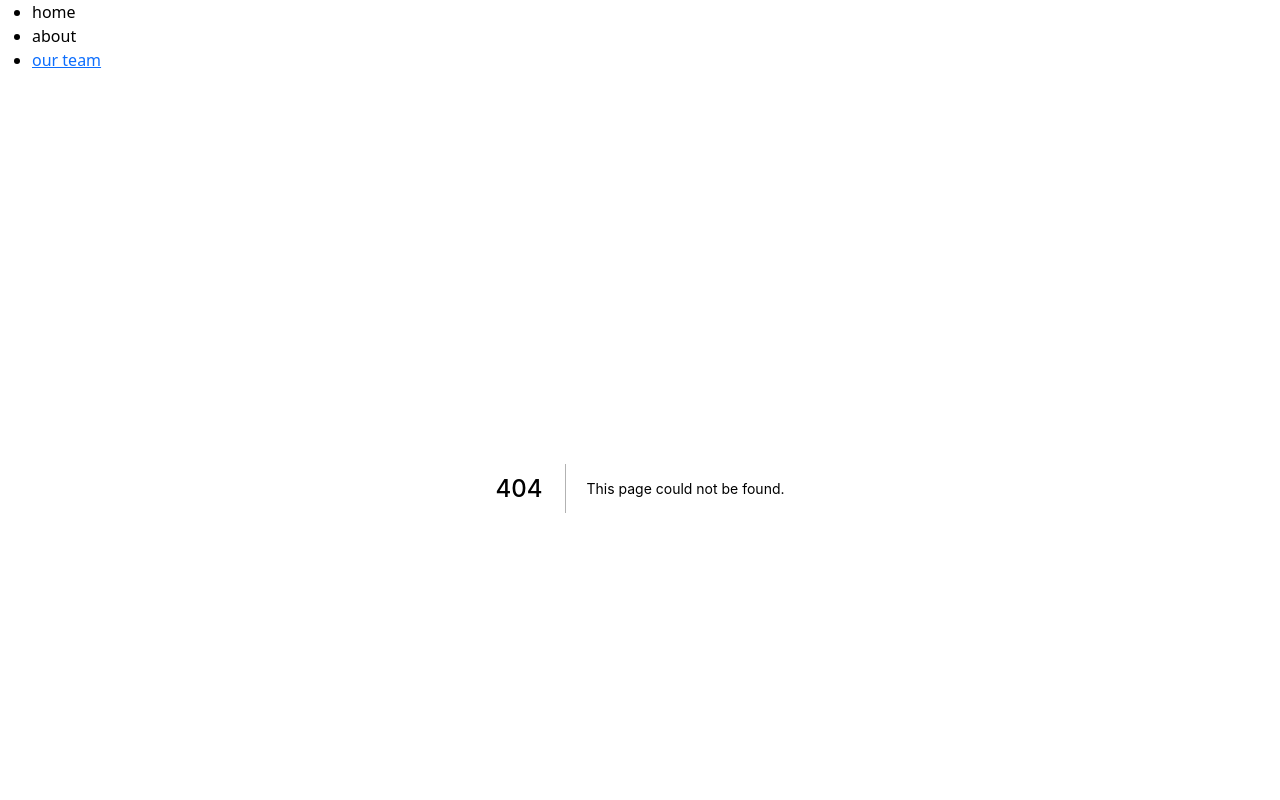
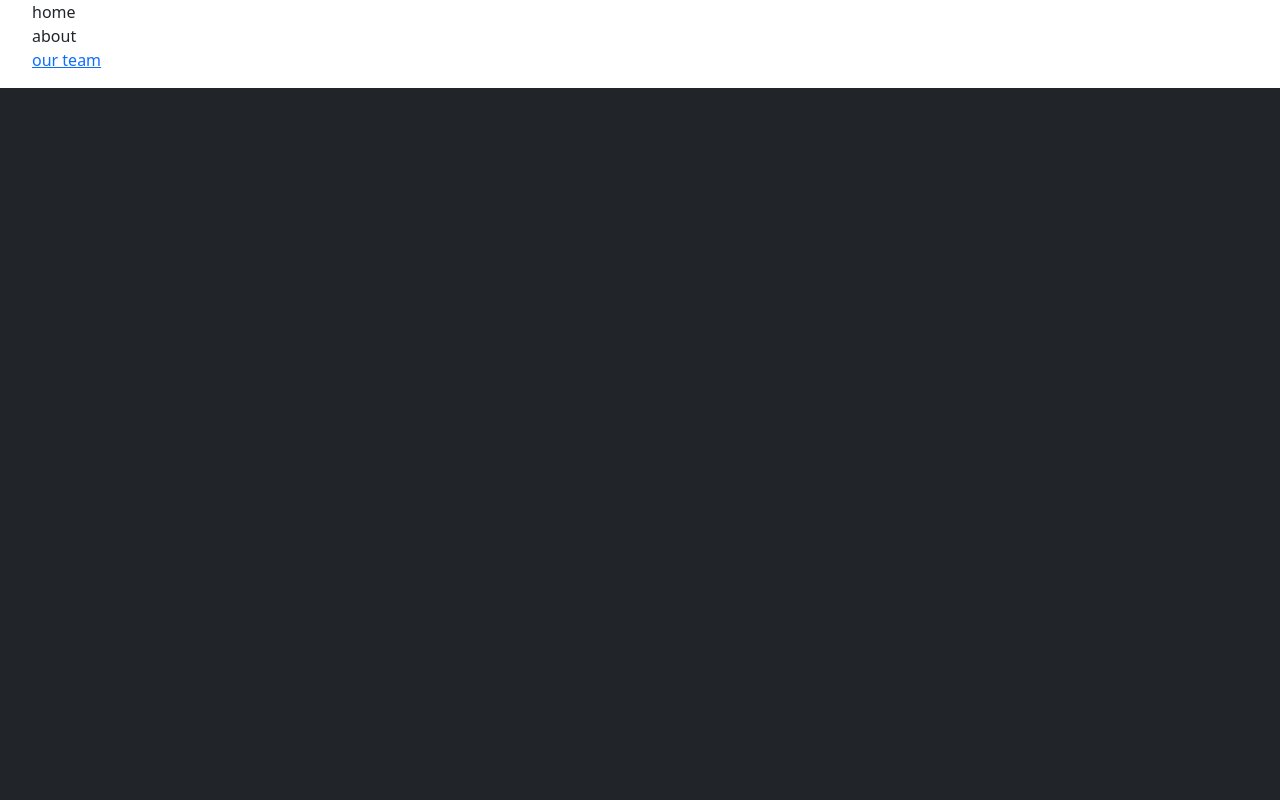
Before and after one commit to GTAjam/gta-web, a Next.js app: page /test in a window 1280 px wide. Before the commit this address had no page. Shown: the top 800 px of the page. Built offline with nearby package versions, Linux system fonts and the light colour scheme; a web font is replaced by a local one.

Commit message:
back to top button

```diff
--- /dev/null
+++ b/components/back_to_top/back_to_top.jsx
@@ -0,0 +1,44 @@
+import React from 'react'
+import { useState } from 'react'
+import { useEffect } from 'react'
+import { FontAwesomeIcon } from "@fortawesome/react-fontawesome"; // Import the FontAwesomeIcon component
+import { faChevronUp } from "@fortawesome/free-solid-svg-icons"; // import the icons you need
+
+
+const navTest = () => {
+
+    // The back-to-top button is hidden at the beginning
+    const [showButton, setShowButton] = useState(false);
+
+    useEffect(() => {
+        window.addEventListener("scroll", () => {
+            if (window.pageYOffset > 400) {
+                setShowButton(true);
+            } else {
+                setShowButton(false);
+            }
+        });
+    }, []);
+
+    // This function will scroll the window to the top
+    const scrollToTop = () => {
+        window.scrollTo({
+            top: 0,
+            behavior: 'smooth' // for smoothly scrolling
+        });
+    };
+
+
+    return (
+        <>
+            {showButton && (
+                <button onClick={scrollToTop} className="back-to-top">
+                    <FontAwesomeIcon icon={faChevronUp}></FontAwesomeIcon>
+                </button>
+            )}
+        </>
+    );
+
+}
+
+export default navTest
--- a/components/layout.jsx
+++ b/components/layout.jsx
@@ -1,12 +1,13 @@
 import Navbar from "./navbar/navbar";
 import Footer from "./footer/footer";
-// import Member from "./team/member";
+import Top from "./back_to_top/back_to_top";
 
 export default function Layout({ children }) {
   return (
     <>
       <Navbar />
       <main>{children}</main>
+      <Top />
       <Footer />
     </>
   );
--- a/components/team/member.jsx
+++ b/components/team/member.jsx
@@ -58,10 +58,6 @@ const Member = (props) => {
         Team Members
       </h2>
 
-      {/* <h2 className="text-center" style={{ fontSize: "2.5rem", fontFamily: "Marcellus SC", fontWeight: "600", lineHeight: 1.2, color: "#c4cfde" }}>
-        Leaders
-      </h2> */}
-
       <div id="imgDiv" className="container" style={{ display: "flex", flexWrap: "wrap", justifyContent: "space-around", marginBottom: "1rem" }}>
         {members.map((images) => {
           return (
--- a/global.scss
+++ b/global.scss
@@ -1,5 +1,10 @@
 @import url('https://fonts.googleapis.com/css2?family=Marcellus+SC&display=swap');
 @import url('https://fonts.googleapis.com/css2?family=Roboto+Condensed:wght@300;700&display=swap');
+
+@tailwind base;
+@tailwind components;
+@tailwind utilities;
+
 
 
 * {
@@ -94,3 +99,86 @@
   border-radius: 0.8em;
 }
 //projectTrailer Ends
+
+
+
+
+
+
+// back to top button starts
+.back-to-top {
+  position: fixed;
+  cursor: pointer;
+  bottom: 20px;
+  right: 20px;
+
+  border-radius: 8px;
+  font-size: 1.3rem;
+  padding: 0.5rem 1rem;
+  background: black;
+  color: #c4cfde;
+  box-shadow: 10px 10px 19px #1c1e22,-10px -10px 19px #262a2e, inset 21px 21px 19px #181a1d, inset -21px -21px 19px #202225, 1px 4px 2px -3px rgba(0, 0, 0, 0.7) inset, -1px -3px 3px -2px rgba(255, 255, 255, 0.2) inset;
+  animation: fade 2s;
+}
+
+@keyframes fade{
+  from{
+    bottom: 0px;
+    opacity: 0;
+  }
+  to{
+    bottom: 20px;
+    opacity: 1;
+  }
+}
+
+.back-to-top:hover {
+  border-radius: 50%;
+  background-color: #c4cfde;
+  color: #212428;
+  box-shadow: none;
+  transition: all 0.3s ease-in-out;
+}
+// back to top button ends
+
+
+
+
+
+
+
+// .navbar-default .navbar-toggle:focus,
+// .navbar-default .navbar-toggle:hover {
+//     background-color: transparent;
+// }
+
+// .navbar-default .navbar-toggle {
+//     border: none;
+// }
+
+// .navbar-toggle span.icon-bar {
+//     transition: all 0.15s;
+// }
+
+// .navbar-toggle span:nth-child(2) {
+//     transform: rotate(45deg);
+//     transform-origin: 10% 10%;
+// }
+
+// .navbar-toggle span:nth-child(3) {
+//     opacity: 0;
+// }
+
+// .navbar-toggle span:nth-child(4) {
+//     transform: rotate(-45deg);
+//     transform-origin: 10% 90%;
+// }
+
+// .navbar-toggle.collapsed span:nth-child(2),
+// .navbar-toggle.collapsed span:nth-child(4) {
+//     transform: rotate(0);
+// }
+
+// .navbar-toggle.collapsed span:nth-child(3) {
+//     opacity: 1;
+// }
--- a/index.html
+++ b/index.html
@@ -1,5 +1,6 @@
 <!DOCTYPE html>
 <html lang="en">
+
 <head>
     <meta charset="UTF-8">
     <meta http-equiv="X-UA-Compatible" content="IE=edge">
@@ -7,6 +8,7 @@
     <title>Document</title>
     <link rel="stylesheet" href="css/style.css">
 </head>
+
 <body>
     <footer class="footer">
         <div class="container">
@@ -50,4 +52,5 @@
         </div>
     </footer>
 </body>
+
 </html>
--- a/pages/_app.jsx
+++ b/pages/_app.jsx
@@ -7,6 +7,8 @@ import PacmanLoader from "react-spinners/PacmanLoader";
 import "@fortawesome/fontawesome-svg-core/styles.css"; // import Font Awesome CSS
 import { config } from "@fortawesome/fontawesome-svg-core";
 config.autoAddCss = false; // Tell Font Awesome to skip adding the CSS automatically since it's being imported above
+
+
 
 export default function MyApp({ Component, pageProps }) {
 
@@ -19,12 +21,13 @@ export default function MyApp({ Component, pageProps }) {
     }, 4000)
   }, [])
 
+
   return (
     <>
       {
         loading ?
           <div class="loader">
-            <PacmanLoader color={'#FC6101'} loading={loading} size={40} />
+            <PacmanLoader color={'#FC6101'} loading={loading} size={50} />
           </div>
 
           :
@@ -32,6 +35,7 @@ export default function MyApp({ Component, pageProps }) {
           <Layout>
             <Component {...pageProps} />
           </Layout>
+
       }
     </>
   );
--- a/pages/index.jsx
+++ b/pages/index.jsx
@@ -9,8 +9,17 @@ export default function Home() {
     <>
       <Head>
         <title>GTA</title>
-        <link href="https://cdn.jsdelivr.net/npm/bootstrap@5.0.2/dist/css/bootstrap.min.css" rel="stylesheet" integrity="sha384-EVSTQN3/azprG1Anm3QDgpJLIm9Nao0Yz1ztcQTwFspd3yD65VohhpuuCOmLASjC" crossorigin="anonymous" />
-        <script src="https://cdn.jsdelivr.net/npm/bootstrap@5.0.2/dist/js/bootstrap.bundle.min.js" integrity="sha384-MrcW6ZMFYlzcLA8Nl+NtUVF0sA7MsXsP1UyJoMp4YLEuNSfAP+JcXn/tWtIaxVXM" crossorigin="anonymous"></script>
+
+        {/* <link href="https://cdn.jsdelivr.net/npm/bootstrap@5.1.3/dist/css/bootstrap.min.css" rel="stylesheet" integrity="sha384-1BmE4kWBq78iYhFldvKuhfTAU6auU8tT94WrHftjDbrCEXSU1oBoqyl2QvZ6jIW3" crossorigin="anonymous"></link>
+        <script src="https://cdn.jsdelivr.net/npm/bootstrap@5.1.3/dist/js/bootstrap.bundle.min.js" integrity="sha384-ka7Sk0Gln4gmtz2MlQnikT1wXgYsOg+OMhuP+IlRH9sENBO0LRn5q+8nbTov4+1p" crossorigin="anonymous"></script> */}
+
+
+        <link rel="stylesheet" href="https://maxcdn.bootstrapcdn.com/bootstrap/4.0.0/css/bootstrap.min.css" integrity="sha384-Gn5384xqQ1aoWXA+058RXPxPg6fy4IWvTNh0E263XmFcJlSAwiGgFAW/dAiS6JXm" crossorigin="anonymous"></link>
+        <script src="https://code.jquery.com/jquery-3.2.1.slim.min.js" integrity="sha384-KJ3o2DKtIkvYIK3UENzmM7KCkRr/rE9/Qpg6aAZGJwFDMVNA/GpGFF93hXpG5KkN" crossorigin="anonymous"></script>
+        <script src="https://cdnjs.cloudflare.com/ajax/libs/popper.js/1.12.9/umd/popper.min.js" integrity="sha384-ApNbgh9B+Y1QKtv3Rn7W3mgPxhU9K/ScQsAP7hUibX39j7fakFPskvXusvfa0b4Q" crossorigin="anonymous"></script>
+        <script src="https://maxcdn.bootstrapcdn.com/bootstrap/4.0.0/js/bootstrap.min.js" integrity="sha384-JZR6Spejh4U02d8jOt6vLEHfe/JQGiRRSQQxSfFWpi1MquVdAyjUar5+76PVCmYl" crossorigin="anonymous"></script>
+        <link href="https://unpkg.com/aos@2.3.1/dist/aos.css" rel="stylesheet"></link>
+        <script src="https://unpkg.com/aos@2.3.1/dist/aos.js"></script>
 
         {/* <link rel="stylesheet" href="https://cdnjs.cloudflare.com/ajax/libs/font-awesome/4.7.0/css/font-awesome.min.css" /> */}
 
--- /dev/null
+++ b/pages/test.jsx
@@ -0,0 +1,81 @@
+import React from 'react'
+import { Navbar } from 'react-bootstrap'
+import { Container } from 'react-bootstrap'
+import { Nav } from 'react-bootstrap'
+import { NavDropdown } from 'react-bootstrap'
+import { useState } from 'react'
+import { useEffect } from 'react'
+import { FontAwesomeIcon } from "@fortawesome/react-fontawesome"; // Import the FontAwesomeIcon component
+import { faChevronUp } from "@fortawesome/free-solid-svg-icons"; // import the icons you need
+
+
+const test = () => {
+
+    // The back-to-top button is hidden at the beginning
+    const [showButton, setShowButton] = useState(false);
+
+    useEffect(() => {
+        window.addEventListener("scroll", () => {
+            if (window.pageYOffset > 150) {
+                setShowButton(true);
+            } else {
+                setShowButton(false);
+            }
+        });
+    }, []);
+
+
+    // This function will scroll the window to the top
+    const scrollToTop = () => {
+        window.scrollTo({
+            top: 0,
+            behavior: 'smooth' // for smoothly scrolling
+        });
+    };
+
+
+    return (
+        <div className="bg-dark" style={{ height: "150vh" }}>
+
+            {showButton && (
+                <button onClick={scrollToTop} className="back-to-top">
+                    <FontAwesomeIcon icon={faChevronUp}></FontAwesomeIcon>
+                </button>
+            )}
+        </div>
+    );
+
+
+
+
+
+
+
+
+
+
+
+    {/* <Navbar bg="light" expand="lg">
+                <Container>
+                    <Navbar.Brand href="#home">React-Bootstrap</Navbar.Brand>
+                    <Navbar.Toggle aria-controls="basic-navbar-nav" />
+                    <Navbar.Collapse id="basic-navbar-nav">
+                        <Nav className="ml-auto">
+                            <Nav.Link href="#home">Home</Nav.Link>
+                            <Nav.Link href="#link">Link</Nav.Link>
+                            <NavDropdown title="Dropdown" id="basic-nav-dropdown">
+                                <NavDropdown.Item href="#action/3.1">Action</NavDropdown.Item>
+                                <NavDropdown.Item href="#action/3.2">Another action</NavDropdown.Item>
+                                <NavDropdown.Item href="#action/3.3">Something</NavDropdown.Item>
+                                <NavDropdown.Divider />
+                                <NavDropdown.Item href="#action/3.4">Separated link</NavDropdown.Item>
+                            </NavDropdown>
+                        </Nav>
+                    </Navbar.Collapse>
+                </Container>
+            </Navbar> */}
+    // </div >
+    // )
+}
+
+export default test
--- /dev/null
+++ b/postcss.config.js
@@ -0,0 +1,6 @@
+module.exports = {
+  plugins: {
+    tailwindcss: {},
+    autoprefixer: {},
+  },
+}
--- /dev/null
+++ b/tailwind.config.js
@@ -0,0 +1,10 @@
+module.exports = {
+  content: [
+    "./pages/**/*.{js,ts,jsx,tsx}",
+    "./components/**/*.{js,ts,jsx,tsx}",
+  ],
+  theme: {
+    extend: {},
+  },
+  plugins: [],
+}
```
Also changed, not shown: package.json (+11 -2 lines), 1 other file (tests, documents, lock files or other folders).
